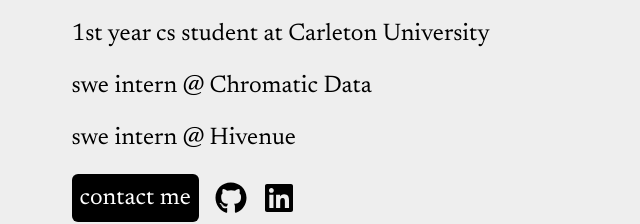
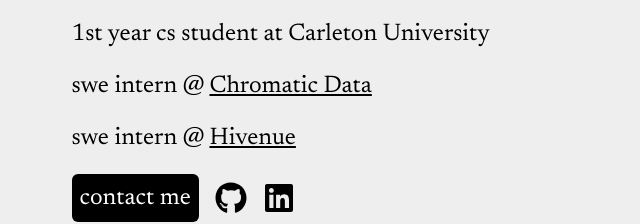
Before and after one commit to qimcis/Personal-Site, a Next.js app in the folder site/: page / in a window 1280 px wide. Shown: the part 682-906 px from the top of the page, without its empty margins (319-959 px from the left). Built offline with nearby package versions, Linux system fonts and the light colour scheme; a web font is replaced by a local one.

Commit message:
adding hyperlinks to experiences

```diff
--- a/site/app/page.js
+++ b/site/app/page.js
@@ -11,8 +11,8 @@
         <div className="items-left justify-left">
           <h1 className="text-black mt-5 text-8xl font-bold">chi mcisaac</h1>
           <p className="text-black mt-5 text-2xl">1st year cs student at Carleton University</p>
-          <p className="text-black mt-5 text-2xl">swe intern @ Chromatic Data</p>
-          <p className="text-black mt-5 text-2xl">swe intern @ Hivenue</p>
+          <p className="text-black mt-5 text-2xl">swe intern @ <a href="https://www.chromaticdata.com/" className="underline hover:text-gray-600" target="_blank">Chromatic Data</a></p>
+          <p className="text-black mt-5 text-2xl">swe intern @ <a href="https://hivenue.ca/en" className="underline hover:text-gray-600" target="_blank">Hivenue</a></p>
           <div className="mt-5 flex items-center gap-4">
             <MailTo label="contact me" mailto="chixie.mcisaac@gmail.com" className="bg-black text-2xl text-white p-2 rounded-md w-fit"/>
             <Link href="https://github.com/qimcis" target="_blank" rel="noopener noreferrer">
```
